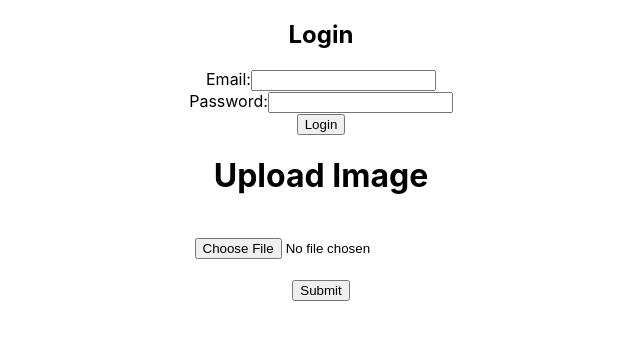
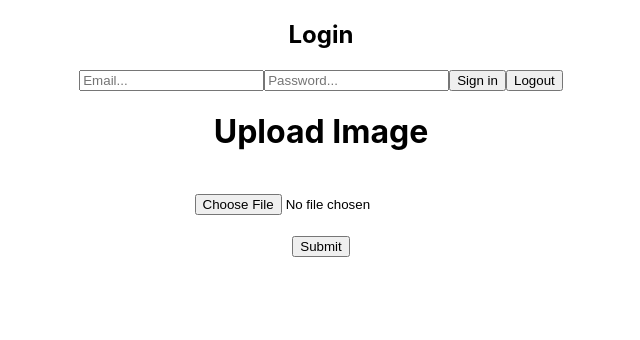
Before and after one commit to StrBoll/OpenDermatology, a React (Create React App) app in the folder react-app/: page /login in a window 1280 px wide. Shown: the top 340 px of the page, without its empty margins (319-959 px from the left). Built offline with nearby package versions, Linux system fonts and the light colour scheme.

Commit message:
google sign in

```diff
--- a/react-app/src/components/Uploadimage.js
+++ b/react-app/src/components/Uploadimage.js
@@ -1,6 +1,4 @@
 import React, { useState } from "react";
-
-
 
 const imageToFolder = async (upload, setStatusMessage) => {
   //const data = new FormData();
--- a/react-app/src/components/auth.js
+++ /dev/null
@@ -1,9 +0,0 @@
-export const Auth = () => {
- return (
-    <div>
-        <input holder1="Email..."/>
-        <input holder2="Password..."/>
-    </div>
-
- );
-};
--- a/react-app/src/components/loginForm.js
+++ b/react-app/src/components/loginForm.js
@@ -1,36 +1,44 @@
 // src/components/LoginForm.js
-import { Auth } from './auth';
+import { auth, googleprovider } from '../config/firebase-config';
+import { signInWithPopup, signOut} from 'firebase/auth'
 import React, { useState } from 'react';
 
-const LoginForm = ({ onLogin }) => {
-const [email, setEmail] = useState('');
-    const [password, setPassword] = useState('');
+export const LoginForm = ({ onLogin }) => {
+const [email, setEmail] = useState("");
+const [password, setPassword] = useState("");
 
-const handleSubmit = (e) => {
-  e.preventDefault();
-        onLogin({ email, password });
+
+const signIn = async () => {
+  try{
+    await signInWithPopup(auth, googleprovider);
+  } catch (err){
+    console.error(err);
+  }
+
+
 };
 
+const signout = async () => {
+  try{
+    await signOut(auth);
+  } catch (err){
+    console.error(err);
+  }
+
+
+};
+
+
   return (
-<form onSubmit={handleSubmit}>
-  <div>
-      <label>Email:</label>
-      <input
-        type="email"
-        value={email}
-        onChange={(e) => setEmail(e.target.value)}
-      />
-  </div>
-  <div>
-  <label>Password:</label>
-    <input
-      type="password"
-      value={password}
-      onChange={(e) => setPassword(e.target.value)}
-      />
-  </div>
-  <button type="submit">Login</button>
-</form>
+    <div>
+      <input placeholder='Email...'
+      onChange={(e) => setEmail(e.target.value)}/>
+      <input placeholder='Password...'
+      onChange={(e) => setPassword(e.target.value)}/>
+      <button onClick={signIn}>Sign in</button>
+      <button onClick={signout}>Logout</button>
+
+</div>
   );
 };
 
--- a/react-app/src/config/firebase-config.js
+++ b/react-app/src/config/firebase-config.js
@@ -1,6 +1,6 @@
 // Import the functions you need from the SDKs you need
 import { initializeApp } from "firebase/app";
-import { getAuth } from "firebase/auth";
+import { getAuth, GoogleAuthProvider } from "firebase/auth";
 import { getAnalytics } from "firebase/analytics";
 // TODO: Add SDKs for Firebase products that you want to use
 // https://firebase.google.com/docs/web/setup#available-libraries
@@ -21,3 +21,4 @@ const firebaseConfig = {
 const app = initializeApp(firebaseConfig);
 const analytics = getAnalytics(app);
 export const auth = getAuth(app);
+export const googleprovider = new GoogleAuthProvider();
```
